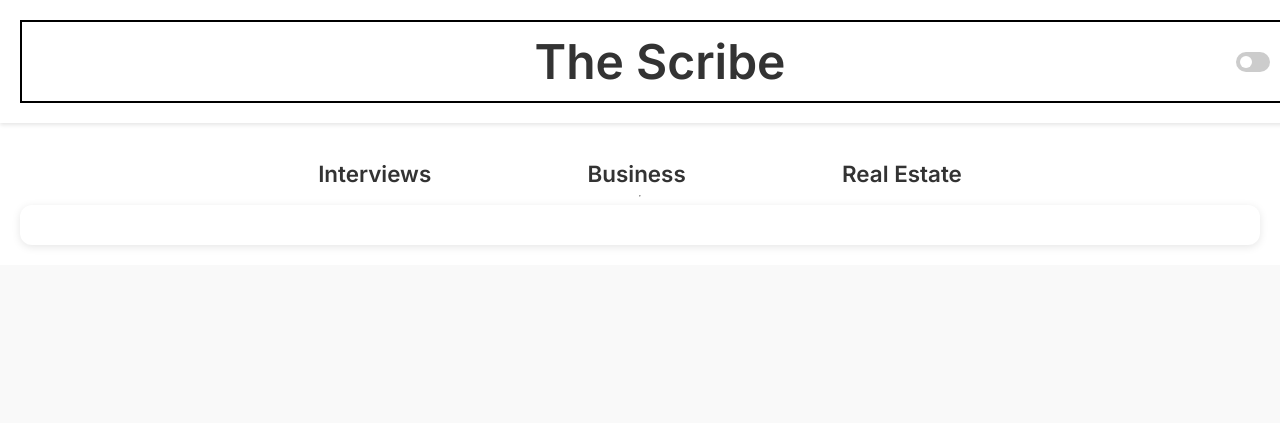
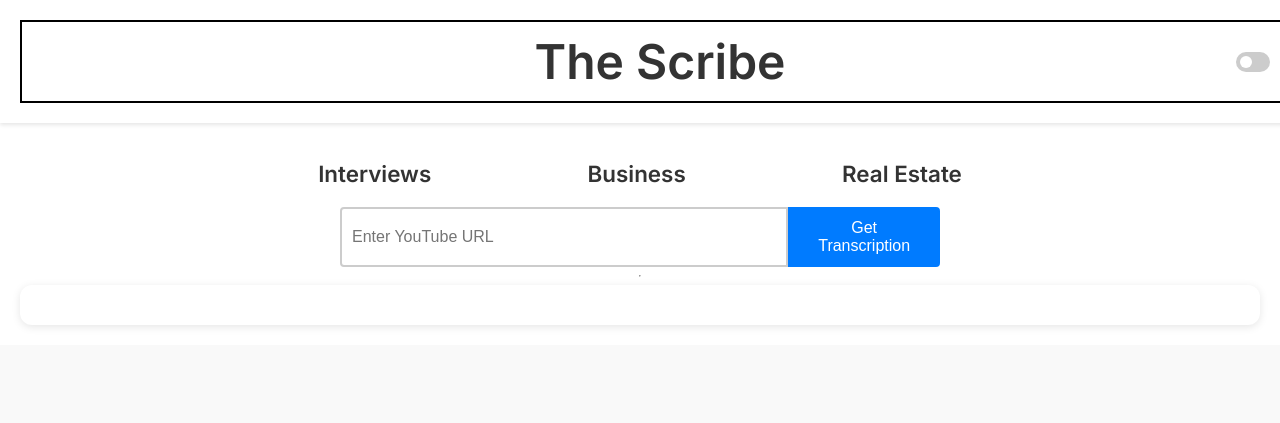
Before and after one commit to mgfabia/scribe_, a Flask app: page / in a window 1280 px wide. Shown: the top 423 px of the page. Run offline with Flask 3, Linux system fonts and the light colour scheme; data that the repository does not hold is empty; some libraries are stand-ins or nearby versions.

Commit message:
added search feature so you can get transcript for random video that isn't listed

```diff
--- a/app.py
+++ b/app.py
@@ -1,7 +1,7 @@
 import os
 import requests
 import logging
-import random  # Importing random module
+import random  # Add this import statement
 from flask import Flask, render_template, jsonify
 from youtube_transcript_api import YouTubeTranscriptApi
 from youtube_transcript_api._errors import NoTranscriptFound, TranscriptsDisabled, VideoUnavailable
@@ -58,28 +58,9 @@ def get_transcription(video_id):
         return None, f"An error occurred: {str(e)}"
 
 def format_transcription(transcript):
-    """Format the transcription text for better readability and speaker identification."""
     formatted_transcript = ""
-    speaker_count = 1
-    last_end_time = 0
-
     for item in transcript:
-        start_time = item['start']
-        text = item['text']
-
-        # Identify new speakers based on a gap in the timestamps
-        if start_time - last_end_time > 5:  # 5-second gap considered as a new speaker
-            speaker = f"Speaker {speaker_count}:"
-            speaker_count += 1
-        else:
-            speaker = ""
-
-        # Append speaker and text to the formatted transcript
-        formatted_transcript += f"{speaker} {text}\n\n"
-
-        # Update last end time
-        last_end_time = start_time + item['duration']
-
+        formatted_transcript += item['text'] + " "
     return formatted_transcript.strip()
 
 @app.route('/')
@@ -180,5 +161,29 @@ def full_transcription(video_id):
         full_transcription_text = transcription
     return render_template('transcription.html', title=title, author=author, transcription=full_transcription_text)
 
+@app.route('/api/transcription/<video_id>', methods=['GET'])
+def api_transcription(video_id):
+    transcription, error = get_transcription(video_id)
+    if error:
+        return jsonify({'error': error})
+    video_details = get_video_details(video_id)
+    return jsonify({
+        'title': video_details['title'],
+        'author': video_details['author'],
+        'transcription': transcription
+    })
+
+def get_video_details(video_id):
+    url = f'https://www.googleapis.com/youtube/v3/videos?part=snippet&id={video_id}&key={YOUTUBE_API_KEY}'
+    response = requests.get(url)
+    data = response.json()
+    if 'items' in data and len(data['items']) > 0:
+        item = data['items'][0]
+        return {
+            'title': item['snippet']['title'],
+            'author': item['snippet']['channelTitle']
+        }
+    return {'title': 'Unknown Title', 'author': 'Unknown Author'}
+
 if __name__ == '__main__':
     app.run(host='0.0.0.0', port=5000, debug=True)
--- a/templates/index.html
+++ b/templates/index.html
@@ -216,6 +213,47 @@
             0% { transform: rotate(0deg); }
             100% { transform: rotate(360deg); }
         }
+
+        .search-container {
+            width: 100%;
+            max-width: 600px;
+            display: flex;
+            justify-content: center;
+            margin-top: 20px;
+        }
+
+        .search-container input[type="text"] {
+            width: 80%;
+            padding: 10px;
+            border: 2px solid #ccc;
+            border-radius: 4px 0 0 4px;
+            font-size: 1rem;
+        }
+
+        .search-container button {
+            padding: 10px 20px;
+            border: 2px solid #007bff;
+            background-color: #007bff;
+            color: white;
+            font-size: 1rem;
+            border-radius: 0 4px 4px 0;
+            cursor: pointer;
+        }
+
+        .search-container button:hover {
+            background-color: #0056b3;
+        }
+
+        .search-results {
+            width: 100%;
+            max-width: 1200px;
+            padding: 20px;
+            background: #fff;
+            border-radius: 12px;
+            box-shadow: 0 2px 8px rgba(0, 0, 0, 0.1);
+            margin-top: 20px;
+            display: none; /* Hidden by default */
+        }
     </style>
 </head>
 <body>
@@ -234,6 +272,11 @@
             <div onclick="loadCategory('Business')">Business</div>
             <div onclick="loadCategory('Real Estate')">Real Estate</div>
         </div>
+        <div class="search-container">
+            <input type="text" id="youtube-url" placeholder="Enter YouTube URL">
+            <button onclick="fetchTranscription()">Get Transcription</button>
+        </div>
+        <div class="search-results" id="search-results"></div>
         <hr>
         <div class="transcription-container" id="transcription-container">
             <!-- Transcription items will be appended here by JavaScript -->
@@ -334,6 +377,56 @@
                 });
         }
 
+        function fetchTranscription() {
+            const url = document.getElementById('youtube-url').value;
+            if (!url) {
+                alert('Please enter a YouTube URL.');
+                return;
+            }
+            const videoId = url.split('v=')[1]?.split('&')[0];
+            if (!videoId) {
+                alert('Invalid YouTube URL.');
+                return;
+            }
+            document.getElementById('loader').style.display = 'block';
+            fetch(`/api/transcription/${videoId}`)
+                .then(response => response.json())
+                .then(data => {
+                    document.getElementById('loader').style.display = 'none';
+                    if (data.error) {
+                        alert(data.error);
+                        return;
+                    }
+                    const container = document.getElementById('search-results');
+                    container.innerHTML = ''; // Clear the container first
+                    container.style.display = 'block'; // Show the search results container
+
+                    const div = document.createElement('div');
+                    div.className = 'transcription-item';
+
+                    const title = document.createElement('div');
+                    title.className = 'video-title';
+                    title.textContent = data.title;
+
+                    const author = document.createElement('div');
+                    author.className = 'video-author';
+                    author.textContent = data.author;
+
+                    const transcription = document.createElement('div');
+                    transcription.className = 'transcription';
+                    transcription.textContent = data.transcription;
+
+                    div.appendChild(title);
+                    div.appendChild(author);
+                    div.appendChild(transcription);
+                    container.appendChild(div);
+                })
+                .catch(error => {
+                    document.getElementById('loader').style.display = 'none';
+                    console.error('Error fetching transcription:', error);
+                });
+        }
+
         document.getElementById('dark-mode-switch').addEventListener('change', function () {
             document.body.classList.toggle('dark-mode');
         });
```
Also changed, not shown: other parts of templates/index.html (+10 -13 lines).
